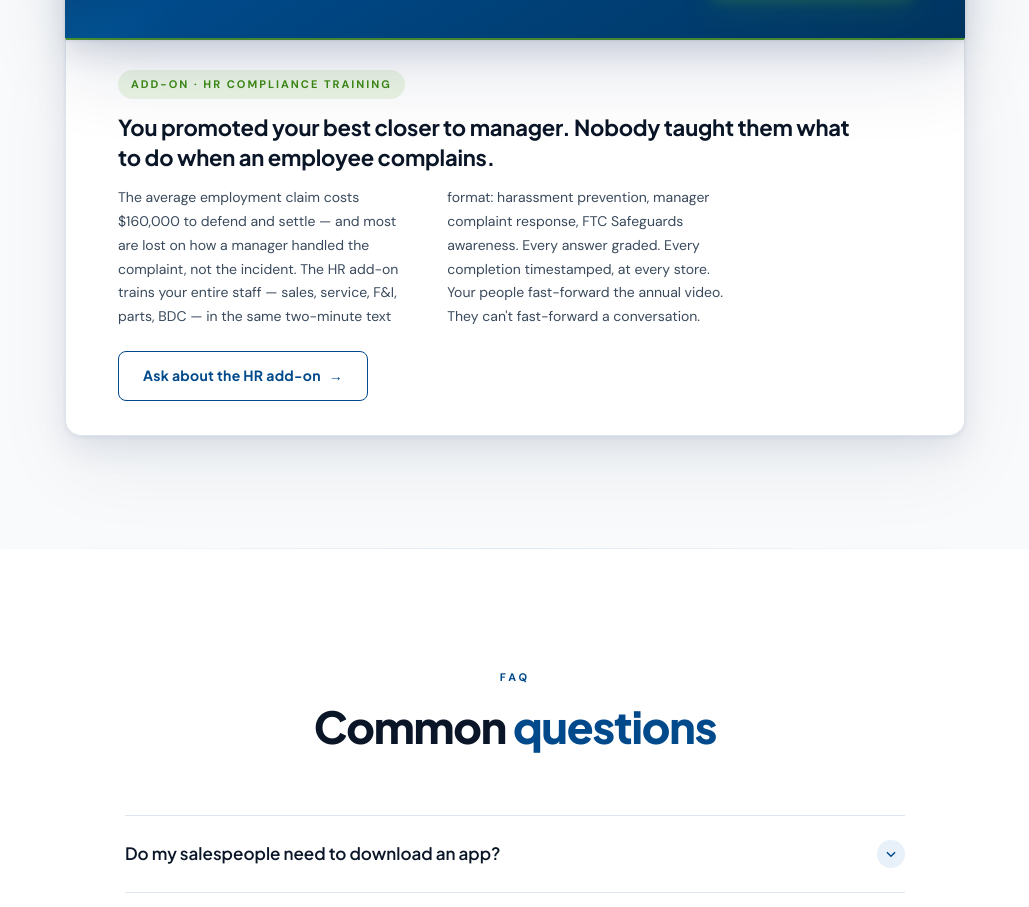
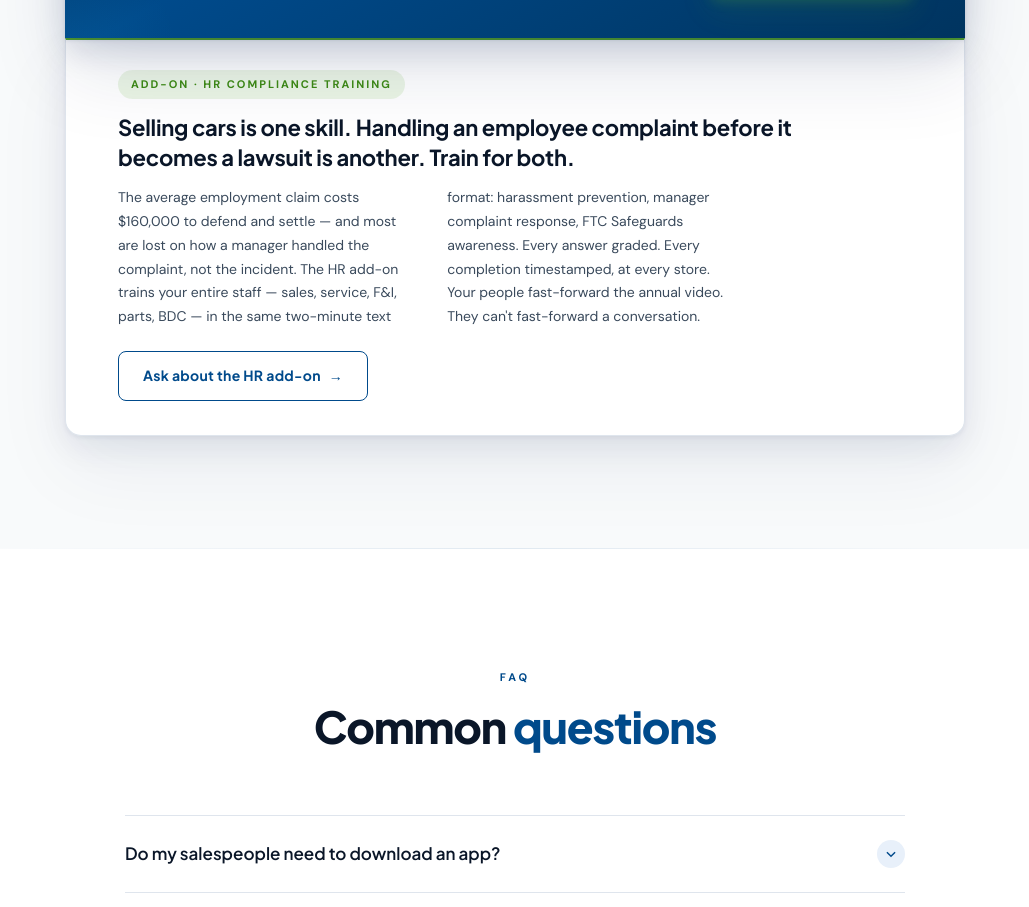
Before and after one commit to kenchapmanpdx-png/dealershipiq-, a Next.js app: page / in a window 1280 px wide. Shown: the part 4559-5466 px from the top of the page, without its empty margins (125-1154 px from the left). Built offline with nearby package versions, Linux system fonts and the light colour scheme; no server answers.

Commit message:
Dock HR add-on tray to pricing card; rework headline

```diff
--- a/src/app/(marketing)/page.tsx
+++ b/src/app/(marketing)/page.tsx
@@ -449,8 +449,8 @@ export default function LandingPage() {
             <div className="addon-tray">
               <div className="addon-chip">Add-On · HR Compliance Training</div>
               <h3 className="addon-head">
-                You promoted your best closer to manager. Nobody taught them what to do when an
-                employee complains.
+                Selling cars is one skill. Handling an employee complaint before it becomes a
+                lawsuit is another. Train for both.
               </h3>
               <p className="addon-copy">
                 The average employment claim costs $160,000 to defend and settle — and most are
```
